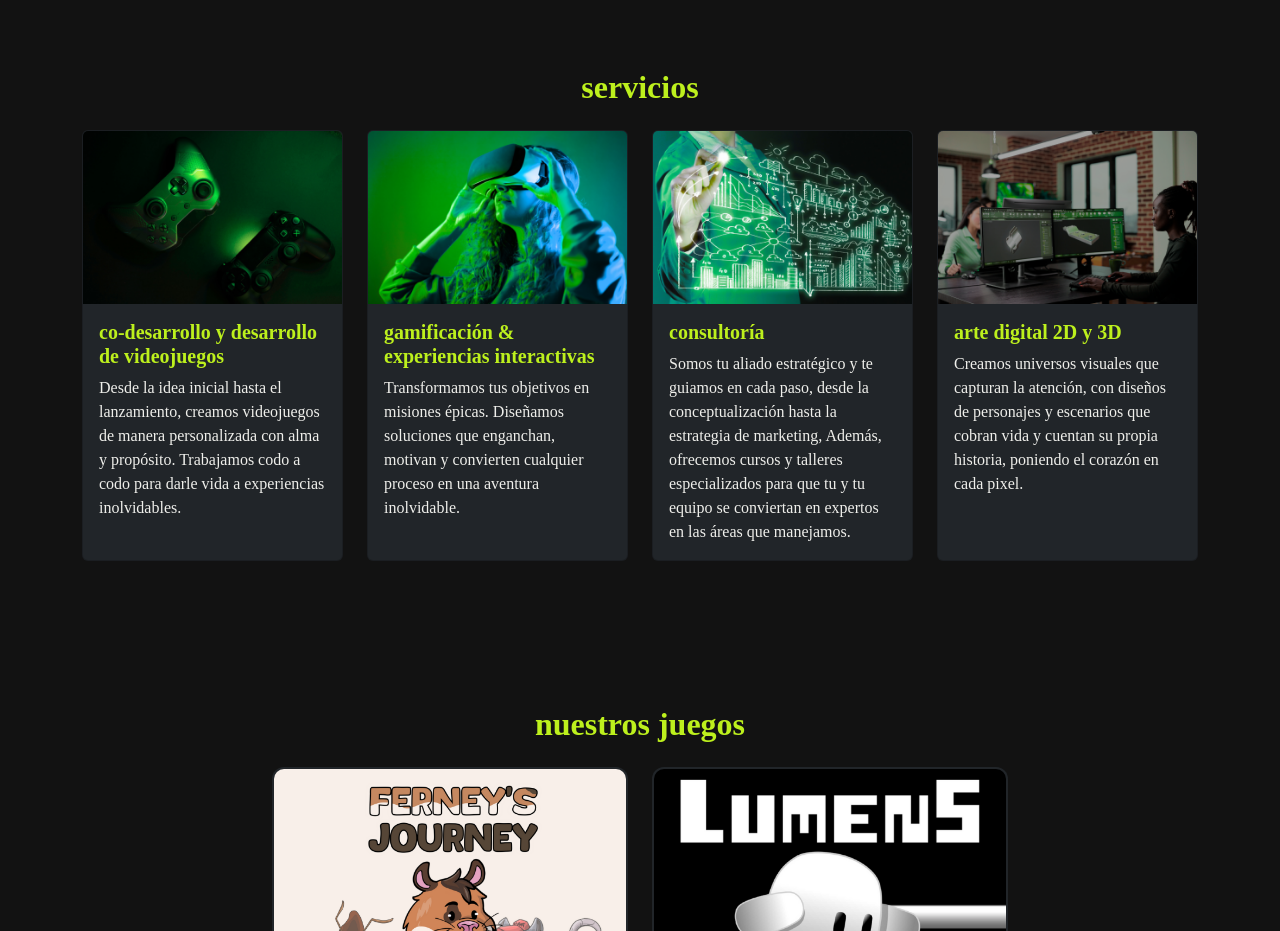
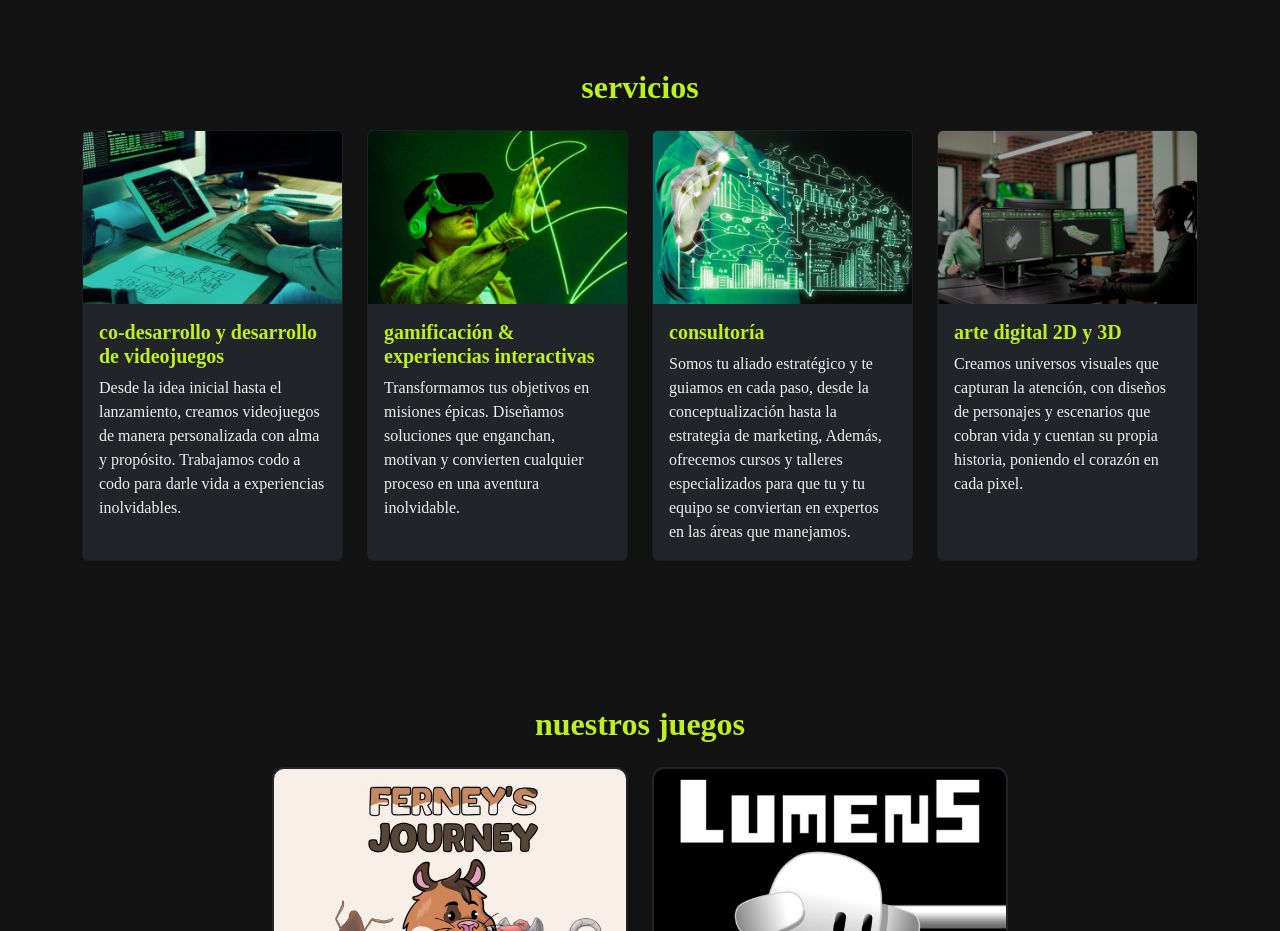
Before and after one commit to AndinoGames/websiteAndino, a plain HTML site: page index.html in a window 1280 px wide. Shown: the part 1760-2691 px from the top of the page. Drawn offline with nearby package versions, Linux system fonts and the light colour scheme; a web font is replaced by a local one.

Commit message:
hotfix II
changed images of services

```diff
--- a/index.html
+++ b/index.html
@@ -239,7 +239,7 @@
     <div class="row g-4">
       <div class="col-md-6 col-lg-3">
         <div class="card bg-dark text-light h-100">
-          <img src="images/s1.png" class="card-img-top" alt="Servicio 1" />
+          <img src="images/developin.png" class="card-img-top" alt="Servicio 1" />
           <div class="card-body">
             <h5 class="card-title" style="color: rgb(189, 240, 29); font-weight: 900;">co-desarrollo y desarrollo de videojuegos</h5>
             <p class="card-text">
@@ -252,7 +252,7 @@
       </div>
       <div class="col-md-6 col-lg-3">
         <div class="card bg-dark text-light h-100">
-          <img src="images/s2.png" class="card-img-top" alt="Servicio 2" />
+          <img src="images/experiences.png" class="card-img-top" alt="Servicio 2" />
           <div class="card-body">
             <h5 class="card-title" style="color: rgb(189, 240, 29); font-weight: 900;">gamificación & experiencias interactivas</h5>
             <p class="card-text">
@@ -616,3 +616,4 @@
   <script src="https://cdn.jsdelivr.net/npm/bootstrap@5.3.0/dist/js/bootstrap.bundle.min.js"></script>
 </body>
 </html>
+<!-- Made by Deviii <3 -->
```
Also changed, not shown: images/developin.png (added), images/experiences.png (added).
